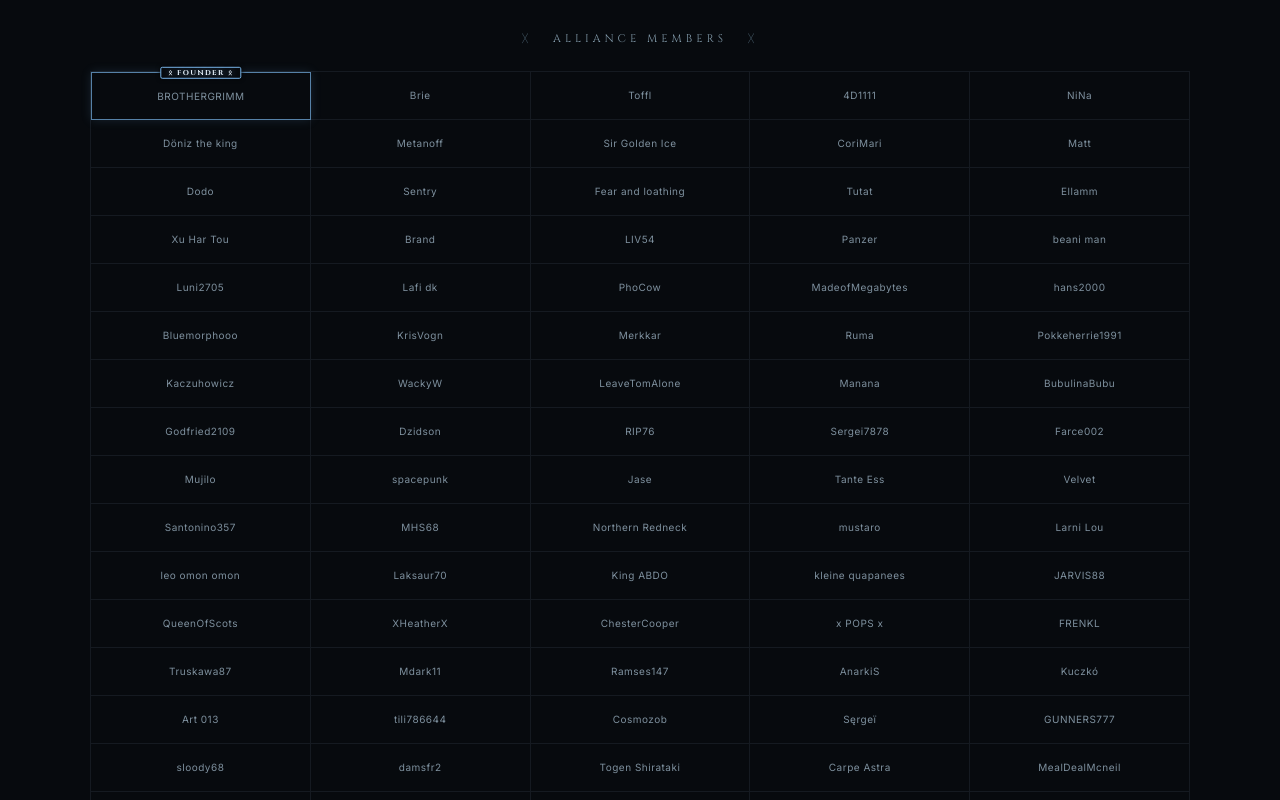
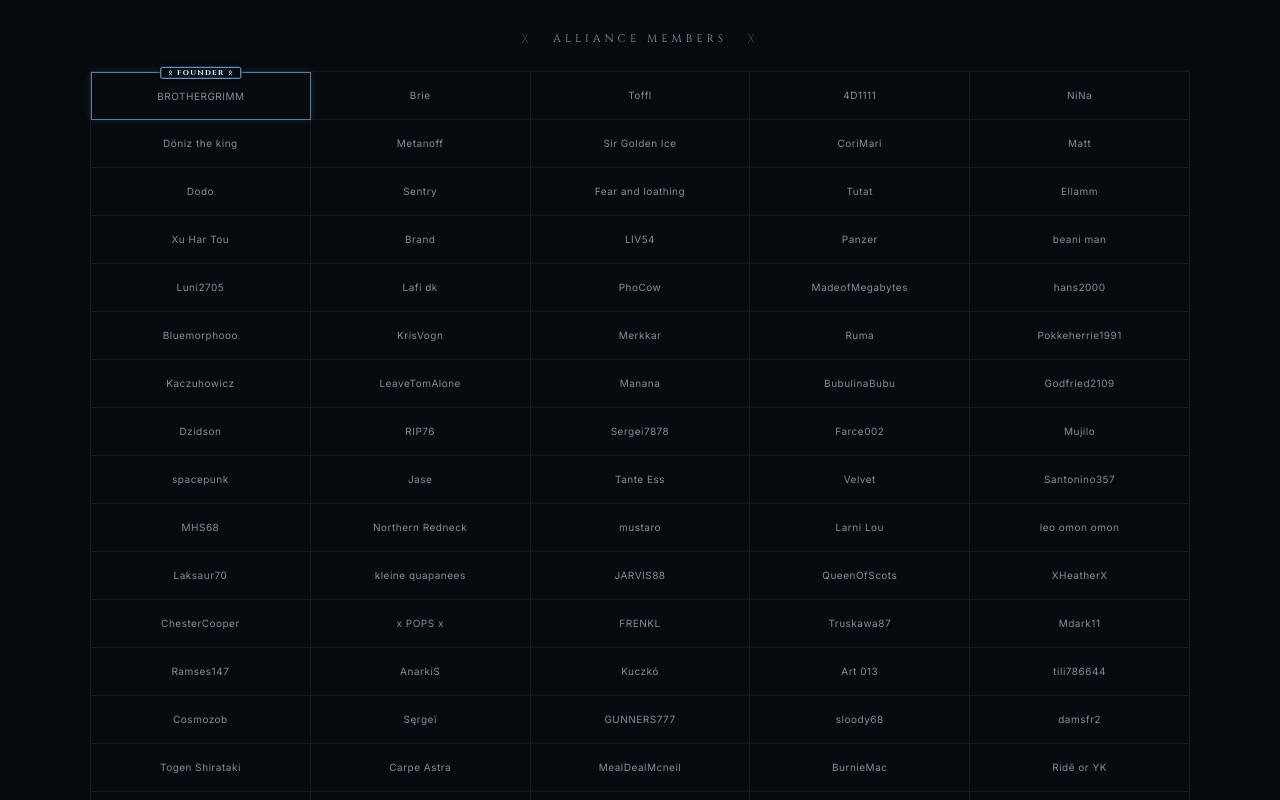
Before and after one commit to iKnowMyABC/GRIMM, a plain HTML site: page index.html in a window 1280 px wide. Shown: the part 3091-3891 px from the top of the page. Drawn offline with Linux system fonts and the light colour scheme.

Commit message:
Remove names from index.html
Removed 'WackyW' and 'King ABDO' from the list of names.

```diff
--- a/index.html
+++ b/index.html
@@ -1964,7 +1964,6 @@
       <div>Ruma</div>
       <div>Pokkeherrie1991</div>
       <div>Kaczuhowicz</div>
-      <div>WackyW</div>
       <div>LeaveTomAlone</div>
       <div>Manana</div>
       <div>BubulinaBubu</div>
@@ -1985,7 +1984,6 @@
       <div>Larni Lou</div>
       <div>leo omon omon</div>
       <div>Laksaur70</div>
-      <div>King ABDO</div>
       <div>kleine quapanees</div>
       <div>JARVIS88</div>
       <div>QueenOfScots</div>
```
